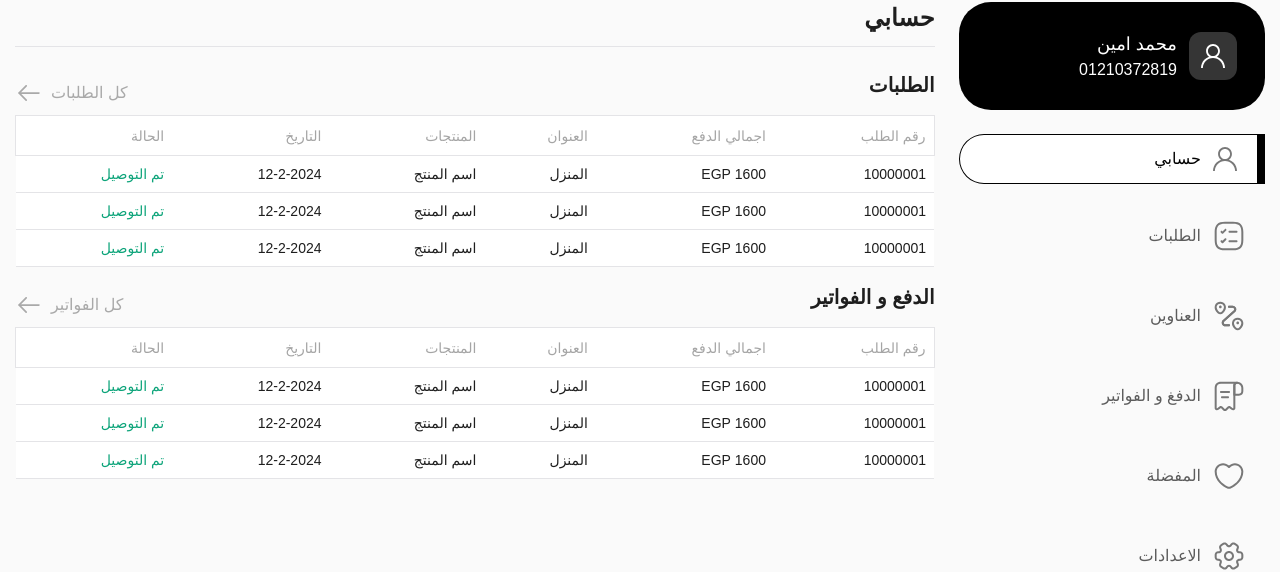
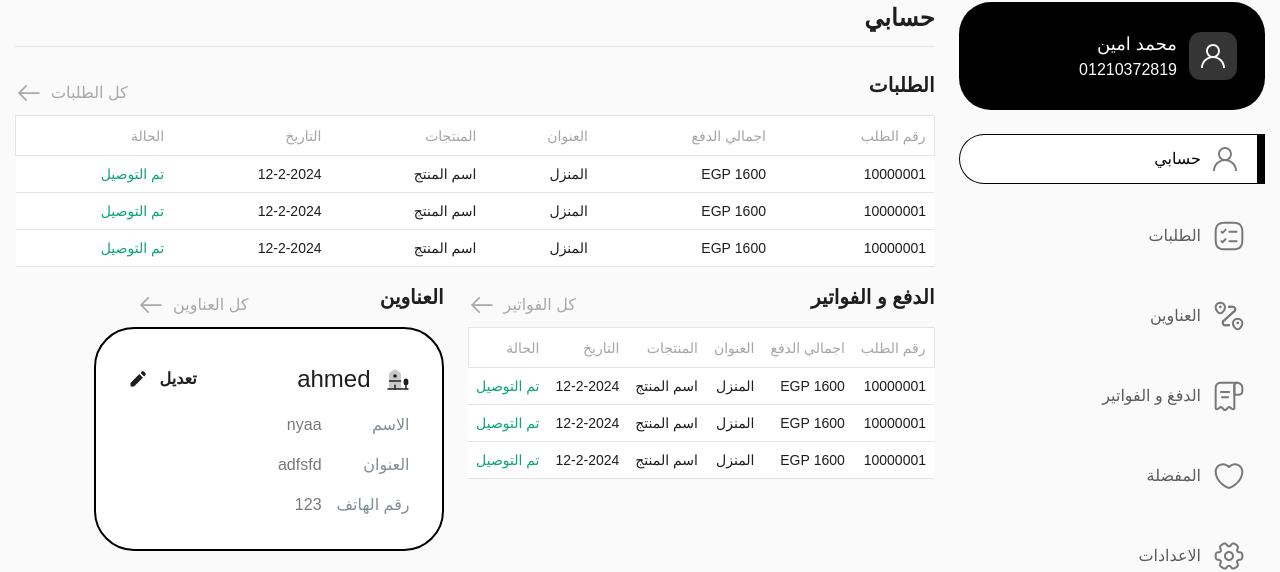
Before and after one commit to AhmedAbozaid9/musc_deploy, a Next.js app: page /account in a window 1280 px wide. Shown: the part 256-828 px from the top of the page. Built offline with nearby package versions, Linux system fonts and the light colour scheme; no server answers; a web font is replaced by a local one.

Commit message:
refactors main account to its own component

```diff
--- /dev/null
+++ b/components/pages/account/Account.tsx
@@ -0,0 +1,44 @@
+import ArrowLeft from "@/components/Icons/account/ArrowLeft";
+import AddressCard from "@/components/pages/account/AddressCard";
+import BillsAndPayments from "@/components/pages/account/BillsAndPayments";
+import Orders from "@/components/pages/account/Orders";
+import React from "react";
+
+interface AccountProps {
+  slug: string;
+  setSlug: React.Dispatch<React.SetStateAction<string>>;
+}
+
+const Account = ({ slug, setSlug }: AccountProps) => {
+  return (
+    <div>
+      <Orders slug={slug} setSlug={setSlug} />
+      <div className="my-4" />
+      <div className="flex gap-6">
+        <BillsAndPayments slug={slug} setSlug={setSlug} />
+        <div className="w-1/3">
+          <div className="flex items-center justify-between">
+            <h3 className="text-xl font-semibold mb-4">العناوين</h3>
+            <button
+              onClick={() => setSlug("addresses")}
+              className="text-[#A9A9A9] flex items-center gap-2"
+            >
+              كل العناوين
+              <ArrowLeft />
+            </button>
+          </div>
+          <AddressCard
+            id={"1"}
+            name={"ahmed"}
+            fullName={"nyaa"}
+            address={"adfsfd"}
+            phone={"123"}
+            onClick={() => {}}
+          />
+        </div>
+      </div>
+    </div>
+  );
+};
+
+export default Account;
--- /dev/null
+++ b/components/pages/account/Favorites.tsx
@@ -0,0 +1,7 @@
+import React from "react";
+
+const Favorites = () => {
+  return <div></div>;
+};
+
+export default Favorites;
--- a/components/pages/account/MainAccount.tsx
+++ b/components/pages/account/MainAccount.tsx
@@ -1,5 +1,8 @@
 "use client";
+import ArrowLeft from "@/components/Icons/account/ArrowLeft";
+import Account from "@/components/pages/account/Account";
 import AccountLayout from "@/components/pages/account/AccountLayout";
+import AddressCard from "@/components/pages/account/AddressCard";
 import Addresses from "@/components/pages/account/Addresses";
 import BillsAndPayments from "@/components/pages/account/BillsAndPayments";
 import Orders from "@/components/pages/account/Orders";
@@ -15,16 +18,11 @@ const MainAccount = () => {
         <h2 className="font-semibold text-lg sm:text-2xl mb-3">{title}</h2>
         <hr />
         <div className="mt-6">
-          {slug === "account" && (
-            <>
-              <Orders slug={slug} setSlug={setSlug} />
-              <div className="my-4" />
-              <BillsAndPayments slug={slug} setSlug={setSlug} />
-            </>
-          )}
+          {slug === "account" && <Account slug={slug} setSlug={setSlug} />}
           {slug === "orders" && <Orders />}
           {slug === "bills" && <BillsAndPayments />}
           {slug === "addresses" && <Addresses />}
+          {slug === "favorites" && <Addresses />}
         </div>
       </AccountLayout>
     </div>
```
